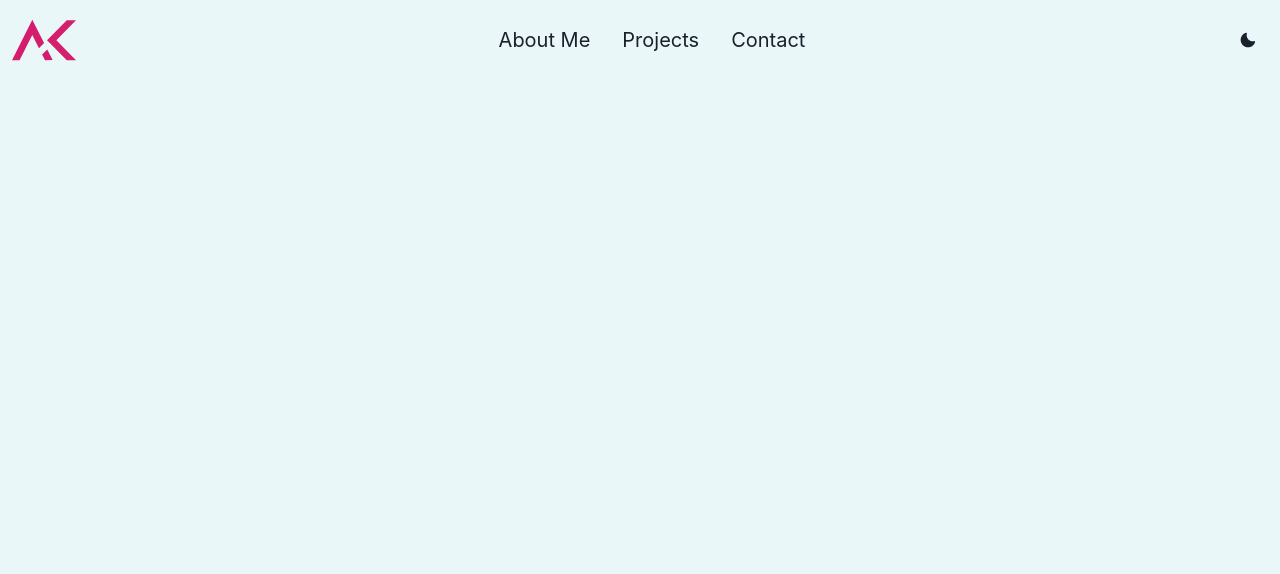
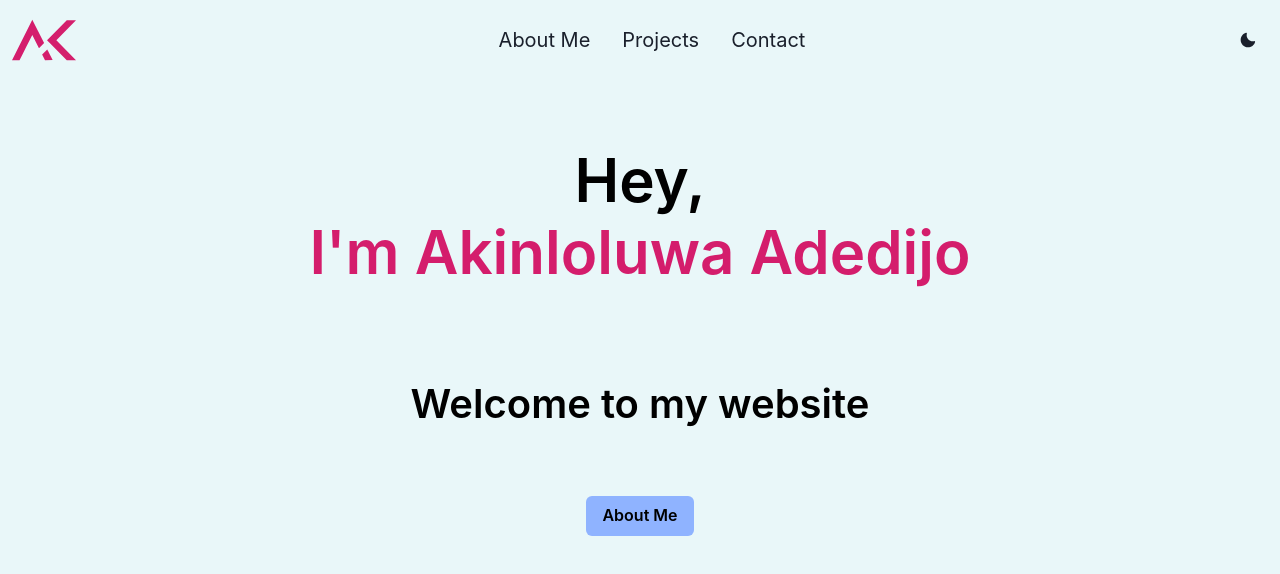
Before and after one commit to Akinloluwa-Adedijo/personal_website, a React (Vite) app: page / in a window 1280 px wide. Shown: the top 574 px of the page. Built offline with nearby package versions, Linux system fonts and the light colour scheme.

Commit message:
added home text

```diff
--- a/src/components/Home.jsx
+++ b/src/components/Home.jsx
@@ -1,12 +1,15 @@
 import React from "react";
 import {
   Box,
+  Button,
   Center,
   Stack,
   Heading,
+  Text,
   useColorMode,
   useColorModeValue,
 } from "@chakra-ui/react";
+import { ArrowForwardIcon } from "@chakra-ui/icons";
 
 const Home = () => {
   return (
@@ -23,9 +26,34 @@ const Home = () => {
         <Heading
           fontWeight={600}
           fontSize={{ base: "2xl", sm: "4xl", md: "6xl" }}
-          color={useColorModeValue("tect.light")}
-        ></Heading>
+          color={useColorModeValue("text.light", "text.dark")}
+        >
+          Hey,
+          <Heading
+            fontWeight={600}
+            fontSize={{ base: "2xl", sm: "4xl", md: "6xl" }}
+            color={useColorModeValue("accent.light", "accent.dark")}
+          >
+            I'm Akinloluwa Adedijo
+          </Heading>
+          <br />
+          <Text
+            fontWeight={600}
+            fontSize={40}
+            as={"span"}
+            color={useColorModeValue("text.light", "text,dark")}
+          >
+            Welcome to my website
+          </Text>
+        </Heading>
       </Stack>
+      <Button
+        bg={useColorModeValue("primary", "primary")}
+        _hover={"none"}
+        color={useColorModeValue("text.light", "text.light")}
+      >
+        About Me
+      </Button>
     </Box>
   );
 };
```
